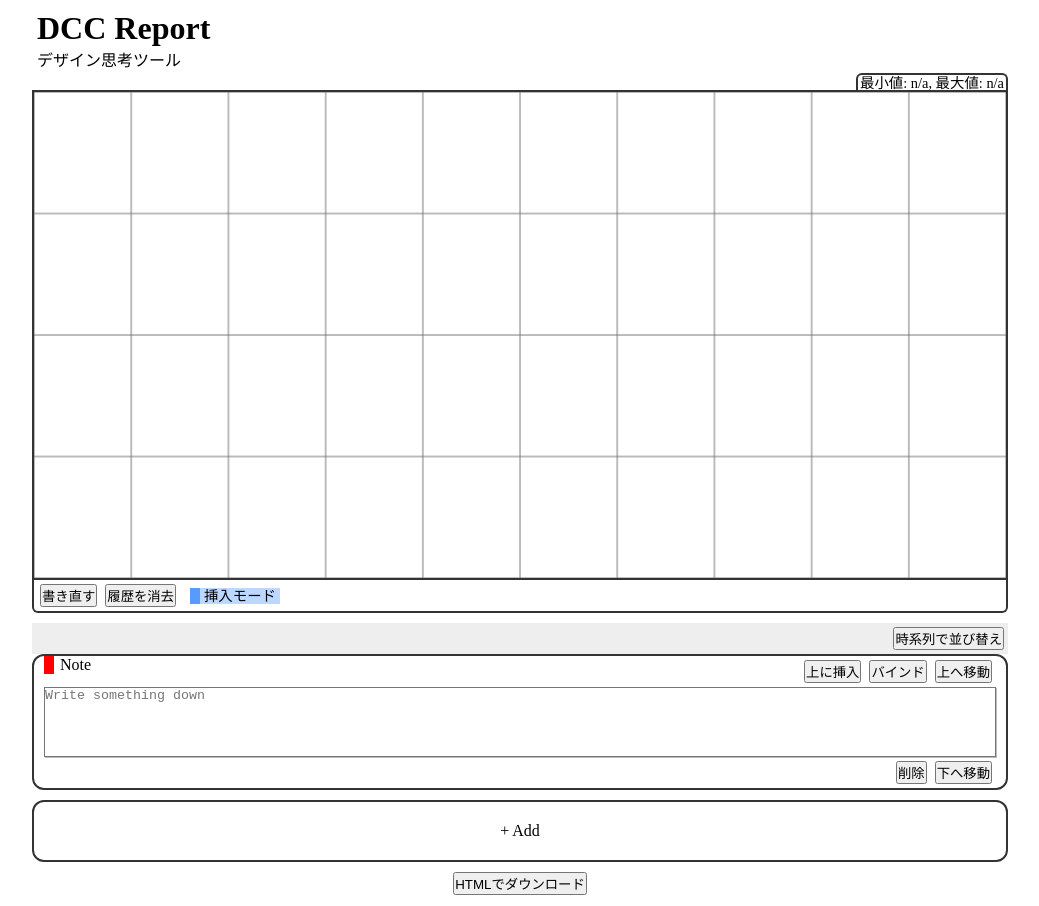
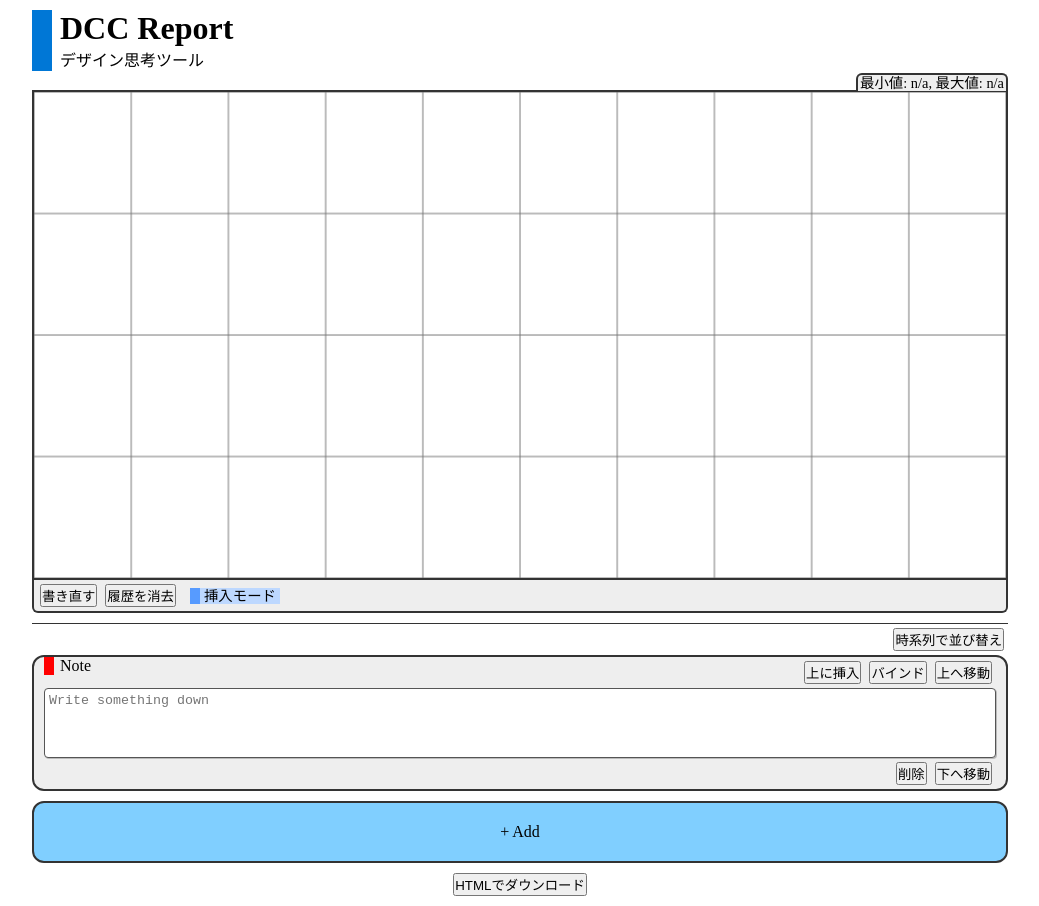
Before and after one commit to prog-g/dcc-report, a React app: page / in a window 1280 px wide. Shown: the whole page, without its empty margins (120-1159 px from the left). Built offline with nearby package versions, Linux system fonts and the light colour scheme.

Commit message:
スタイルの更新 (#31)

```diff
--- a/src/style.css
+++ b/src/style.css
@@ -10,7 +10,8 @@ body {
 }
 
 header {
-  padding-left: 5px;
+  padding-left: 8px;
+  border-left: 20px solid #0077d6;
 }
 
 button {
@@ -31,6 +32,7 @@ button {
 .graph-info {
   padding: 0 2px;
   font-size: 90%;
+  background: #eee;
   border: 2px solid #333;
   border-bottom-width: 0;
   border-radius: 6px 6px 0 0;
@@ -46,6 +48,7 @@ button {
 .graph-menu {
   padding: 0 2px;
   text-align: left;
+  background: #eee;
   border: 2px solid #333;
   border-top-width: 0;
   border-radius: 0 0 6px 6px;
@@ -55,22 +58,23 @@ button {
   padding: 0 4px;
   margin-left: 10px;
   font-size: 90%;
-  background-color: #bdd8ff;
+  background: #bdd8ff;
   border-left: 10px solid #579bff;
 }
 
 .notes {
   margin-top: 10px;
+  border-top: 1px solid #333;
 }
 
 .notes-menu {
   text-align: right;
-  background-color: #eee;
 }
 
 .note {
   padding: 0 10px;
   margin-bottom: 10px;
+  background: #eee;
   border: 2px solid #333;
   border-radius: 12px;
 }
@@ -89,9 +93,12 @@ button {
 .note-content {
   display: block;
   width: 100%;
+  padding: 4px;
   overflow-y: hidden;
   overflow-wrap: break-word;
   resize: none;
+  border: solid 1px #555;
+  border-radius: 4px;
   box-shadow: 1px 1px #bbb;
 }
 
@@ -102,6 +109,7 @@ button {
 .new {
   padding: 20px;
   text-align: center;
+  background: #80cfff;
 }
 
 .download {
```
